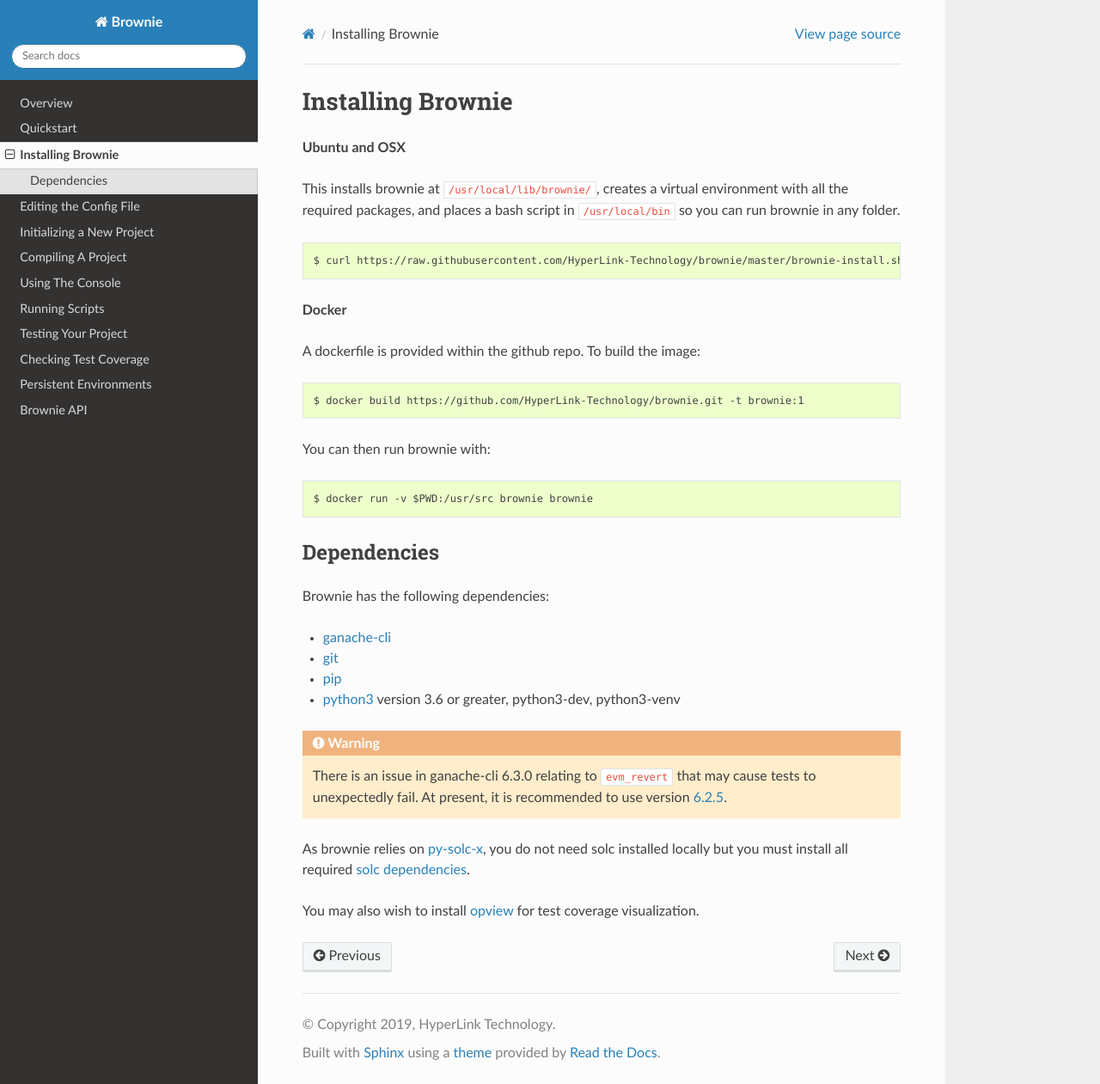
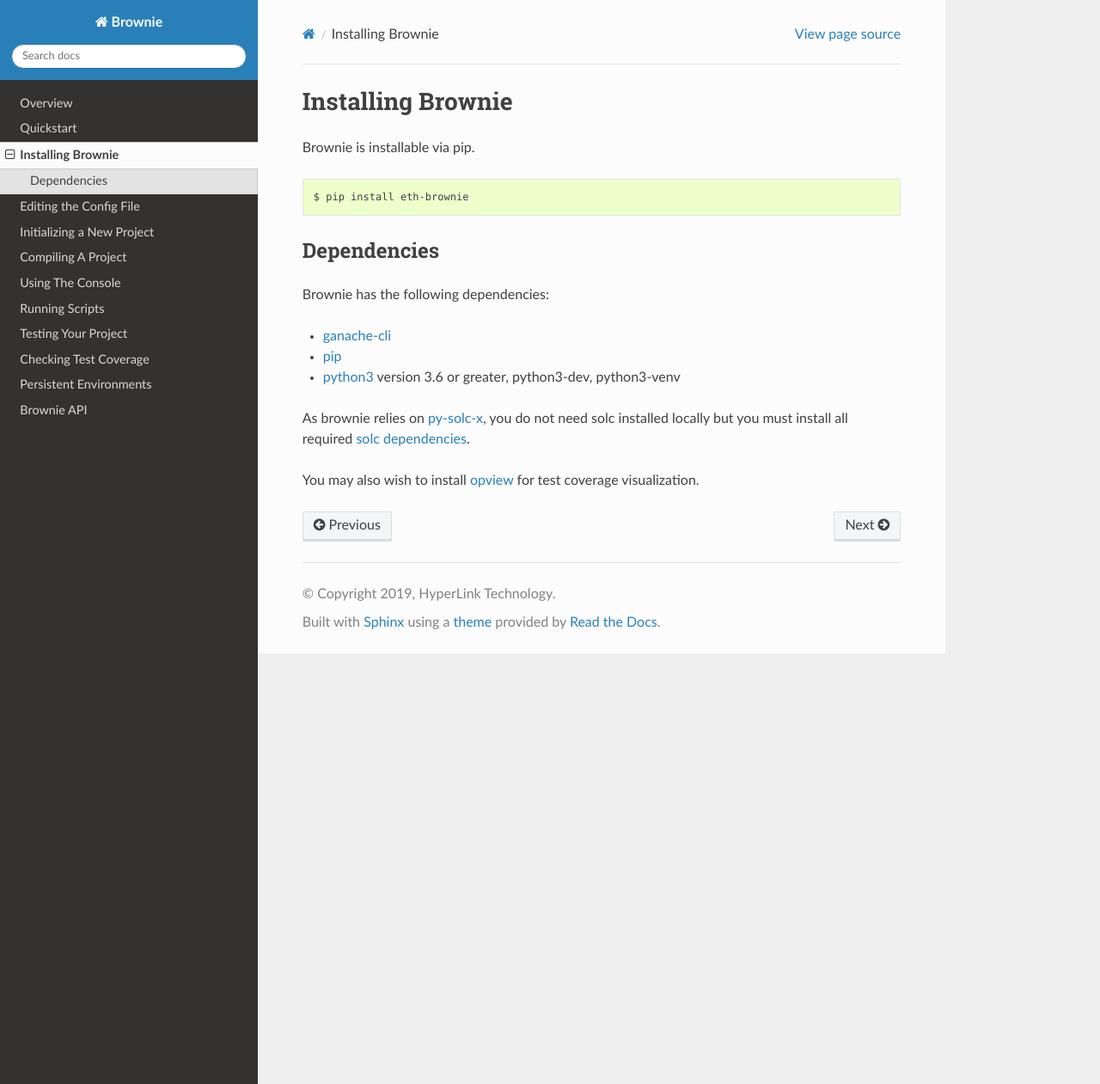
Before and after one commit to eth-brownie/brownie, a Sphinx documentation site: the page built from docs/install.rst, in a window 1280 px wide and 1261 px high. Shown: the whole window at 86% size. Built offline with Sphinx 7.4.7 and the Read the Docs theme 2.0.0, drawn with Linux system fonts in a browser that asks for light colours.

Commit message:
update docs

```diff
--- a/docs/config.rst
+++ b/docs/config.rst
@@ -8,7 +8,7 @@
 
 The defaut configuration is as follows. When using the brownie console or writing scripts, you can view and edit configuration settings through the ``config`` dict. Any changes made in this way are temporary and will be reset when you exit brownie or reset the network.
 
-.. literalinclude:: ../config.json
+.. literalinclude:: ../brownie/data/config.json
     :linenos:
     :language: json
 
--- a/docs/index.rst
+++ b/docs/index.rst
@@ -6,6 +6,9 @@
 
 .. note::
     All code starting with ``$`` is meant to be run on your terminal. Code starting with ``>>>`` is meant to run inside the Brownie console.
+
+.. warning::
+    Version 1.0.0b of Brownie was just released and many parts of the documentation have not yet been updated. While most of the information here is still accurate, some components are undocumented and some methods may be called slightly differently. We will be updating the docs very soon!
 
 Table of Contents
 =================
--- a/docs/install.rst
+++ b/docs/install.rst
@@ -4,27 +4,11 @@
 Installing Brownie
 ==================
 
-**Ubuntu and OSX**
-
-This installs brownie at ``/usr/local/lib/brownie/``, creates a virtual environment with all the required packages, and places a bash script in ``/usr/local/bin`` so you can run brownie in any folder.
+Brownie is installable via pip.
 
 ::
 
-    $ curl https://raw.githubusercontent.com/HyperLink-Technology/brownie/master/brownie-install.sh | sh
-
-**Docker**
-
-A dockerfile is provided within the github repo. To build the image:
-
-::
-
-    $ docker build https://github.com/HyperLink-Technology/brownie.git -t brownie:1
-
-You can then run brownie with:
-
-::
-
-    $ docker run -v $PWD:/usr/src brownie brownie
+    $ pip install eth-brownie
 
 
 Dependencies
@@ -33,11 +17,8 @@
 Brownie has the following dependencies:
 
 * `ganache-cli <https://github.com/trufflesuite/ganache-cli>`__
-* `git <https://git-scm.com/>`__
 * `pip <https://pypi.org/project/pip/>`__
 * `python3 <https://www.python.org/downloads/release/python-368/>`__ version 3.6 or greater, python3-dev, python3-venv
-
-.. warning:: There is an issue in ganache-cli 6.3.0 relating to ``evm_revert`` that may cause tests to unexpectedly fail. At present, it is recommended to use version `6.2.5 <https://github.com/trufflesuite/ganache-cli/releases/tag/v6.2.5>`__.
 
 As brownie relies on `py-solc-x <https://github.com/iamdefinitelyahuman/py-solc-x>`__, you do not need solc installed locally but you must install all required `solc dependencies <https://solidity.readthedocs.io/en/latest/installing-solidity.html#binary-packages>`__.
 
--- a/docs/quickstart.rst
+++ b/docs/quickstart.rst
@@ -23,11 +23,13 @@
 * ``tests/``: Directory for test scripts
 * ``brownie-config.json``: Configuration file for the project
 
-You can also initialize already existing projects. For the purposes of this document, we will use the ``token`` project, which is a very basic ERC-20 implementation:
+
+
+You can also initialize "`Brownie mixes <https://github.com/brownie-mix>`__", simple templates to build your project upon. For the purposes of this document, we will use the `token <https://github.com/brownie-mix/token-mix>`__ mix, which is a very basic ERC-20 implementation:
 
 ::
 
-    $ brownie init token
+    $ brownie bake token
 
 This will create a new folder ``token/`` and deploy the project inside it.
 
```
Also changed, not shown: requirements.txt (line endings or trailing spaces).
